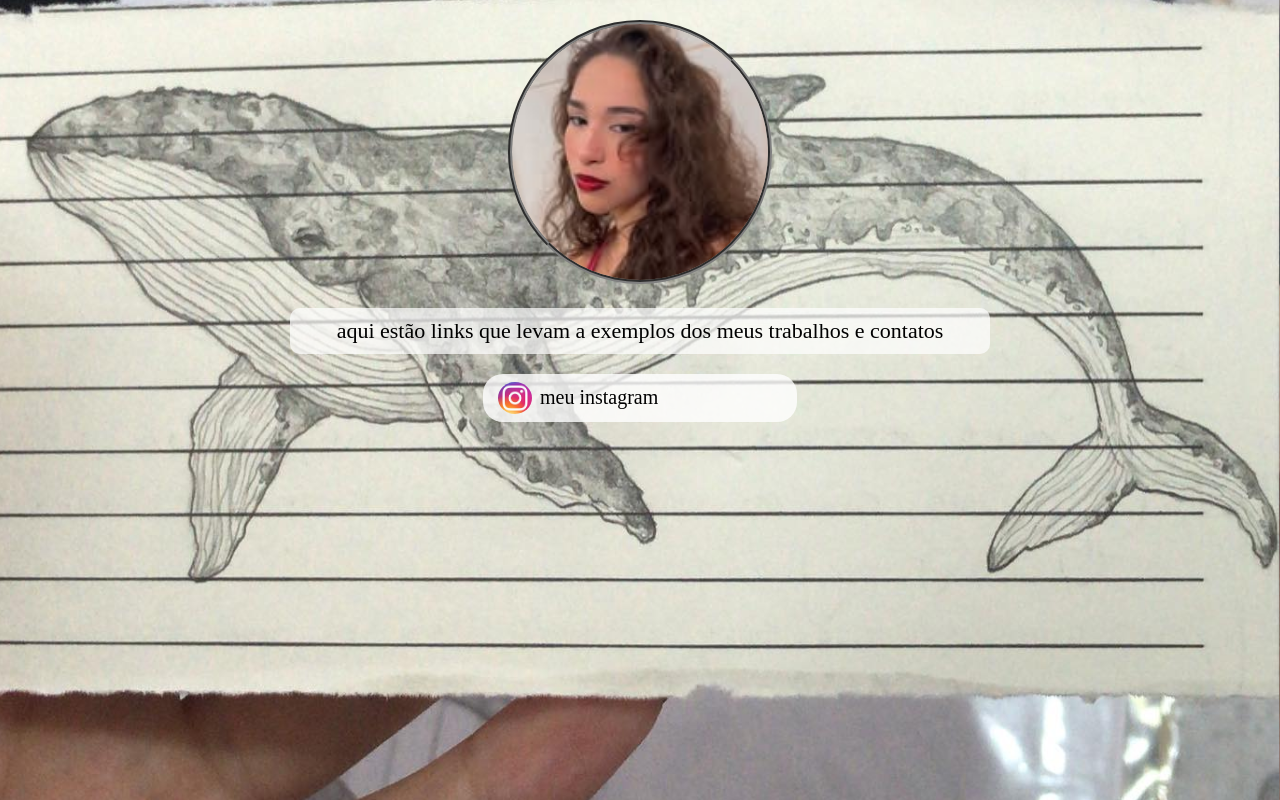
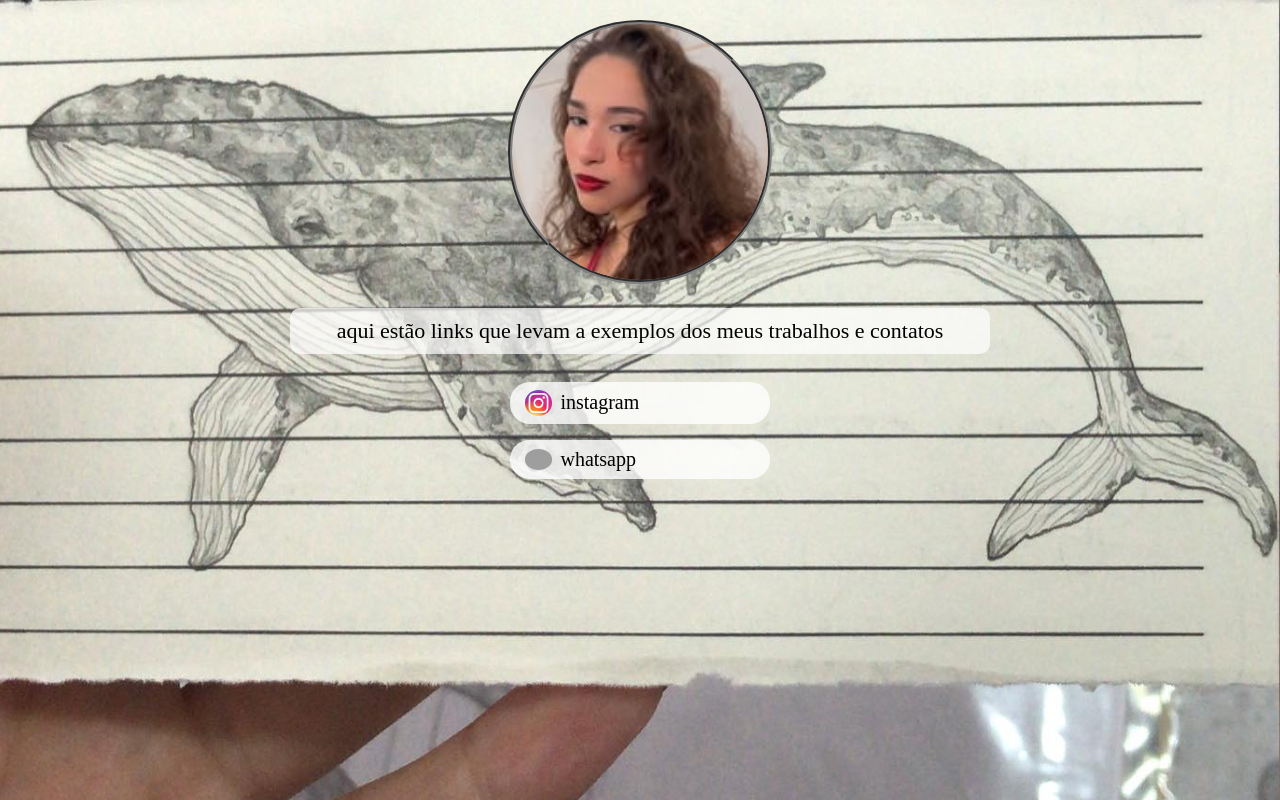
Before and after one commit to jelf2006/estudos-codewars, a plain HTML site: page personal website2/index.html in a window 1280 px wide. Drawn offline with Linux system fonts and the light colour scheme; grey boxes are pictures that could not be loaded.

Commit message:
adicionei um botão pro zap

```diff
--- a/personal website2/index.html
+++ b/personal website2/index.html
@@ -11,7 +11,8 @@
         <div id="DIV1">
             <img id="IMG1" src="467605119_1048964270334373_5859665493494621835_n.jpg" alt="puts" width="20%">
             <p>aqui estão links que levam a exemplos dos meus trabalhos e contatos</p>
-            <a id="A1" target="_blank" href="https://www.instagram.com/helena_dias_guerra/"><img id="IMG2" src="download.jpeg" alt=""> meu instagram</a>
+            <a class="A1" target="_blank" href="https://www.instagram.com/helena_dias_guerra/"><img class="IMG2" src="download.jpeg" alt=""> instagram</a><br>
+            <a class="A1" target="_blank" href="https://wa.me/5586999963877"><img class="IMG2" src="https://store-images.s-microsoft.com/image/apps.8453.13518859748920827.4d7dd838-9f34-4ad2-9cd7-b861c6398fc1.11cbb3d4-ffd9-42c1-82bd-e3f305d562b1" alt=""> whatsapp</a>
         </div>
     </main>
     <footer>
--- a/personal website2/style.css
+++ b/personal website2/style.css
@@ -2,7 +2,7 @@ body {
     text-align: center;
     background: url("475905453_17882652885218651_3294001842423488056_n.jpg");
     background-size: 105%;
-    background-position-y: 37%;
+    background-position-y: 40%;
     background-position-x: 101%;
     margin: 0;
 }
@@ -23,14 +23,14 @@ p {
     max-width: 680px;
     margin: 20px auto;
 }
-#IMG2 {
+.IMG2 {
    border-radius: 50%;
     width: 12%;
     object-fit: cover;
     vertical-align: middle;
     margin-right: 8px;
 }
-#A1 {
+.A1 {
     text-decoration: none;
     font-size: 20px;
     color: #000;
@@ -39,8 +39,10 @@ p {
     background-color: rgba(255, 255, 255, 0.8);
     padding: 8px 15px;
     border-radius: 20px;
+    margin: 8px auto;
     transition: background-color 0.3s;
+    width: 18%;
 }
-#A1:hover {
+.A1:hover {
     background-color: rgba(200, 200, 200, 0.9);
 }
```
